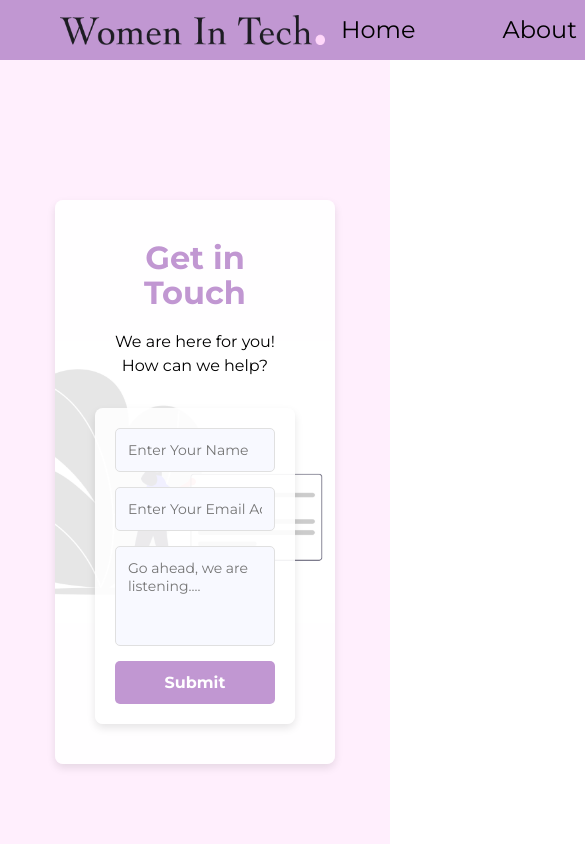
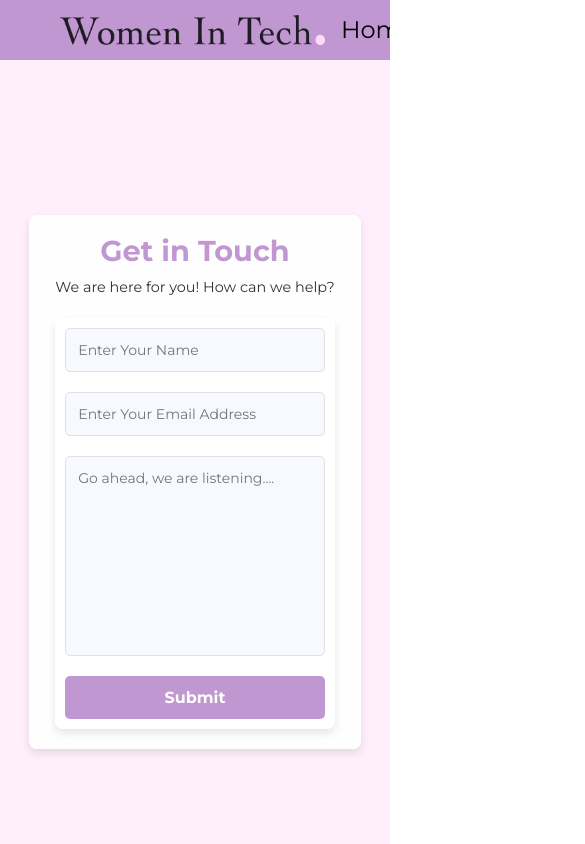
Before and after one commit to llamadrama000/Web-Dev_WomenInTech, a React (Vite) app in the folder WIT-website/: page /contact in a window 390 px wide. Shown: the top 844 px of the page, 585 px wide, since content can reach past the window. Built offline with nearby package versions, Linux system fonts and the light colour scheme.

Commit message:
overall website updates

```diff
--- a/WIT-website/src/Pages/About.jsx
+++ b/WIT-website/src/Pages/About.jsx
@@ -4,8 +4,8 @@ import '../Styles/AboutUs.css';
 import AboutUsPic from '../assets/WebsitePictures/AboutUsPic.jpg'; // Correctly import the image
 
 const About = () => {
-  const description = "Women in Tech is a dynamic club dedicated to empowering and supporting women in the technology field. It strives to create a safe, inclusive, and inspiring space where women can connect, collaborate, and thrive in their tech journeys. The club focuses on fostering professional growth, building confidence, and encouraging innovation through mentorship programs, workshops, networking events, and leadership opportunities. By celebrating the achievements of women in tech and addressing the challenges they face, Women in Tech aims to cultivate a supportive community that inspires members to reach their full potential and make meaningful contributions to the industry.";
-
+  const description = "Women in Tech is a dynamic club dedicated to empowering and supporting women in the technology field. It strives to create a safe, inclusive, and inspiring space where women can connect, collaborate, and thrive in their tech journeys. The club focuses on fostering professional growth, building confidence, and encouraging innovation through mentorship programs, workshops, networking events, and leadership opportunities. By celebrating the achievements of women in tech and addressing the challenges they face, Women in Tech aims to cultivate a supportive community that inspires members to reach their full potential and make meaningful contributions to the industry. ";
+  const description1= "Women In Tech hosts weekly club meetings on Thursdays in the CBA during U-hour (12-1pm), discussing various topics including guest speakers from various tech fields, professional development, and informational discussions about fields in tech! Make sure to follow our socials to keep up with the club :)"
   return (
     <div className="about-container">
       <div className="title-container">
@@ -14,6 +14,8 @@ const About = () => {
       <div className="about-content">
         <div className="description-section">
           <p>{description}</p>
+          <br /> {/* Add an extra line */}
+          <p>{description1}</p>
         </div>
         <div className="image-card">
           <div className="purple-dot"></div>
--- a/WIT-website/src/Styles/AboutUs.css
+++ b/WIT-website/src/Styles/AboutUs.css
@@ -44,7 +44,7 @@
   font-family: 'Montserrat', sans-serif;
   font-size: 1.2rem;
   color: #5A005A;
-
+  line-height: 2; /* Optional: improve readability */
 }
 
 .image-card {
--- a/WIT-website/src/Styles/Contact.css
+++ b/WIT-website/src/Styles/Contact.css
@@ -1,83 +1,84 @@
 @import url('https://fonts.googleapis.com/css2?family=Montserrat:wght@400;500;600;700&display=swap');
 
+/* Full-screen background container */
 .ContactBackground {
-    background-color: #ffeffd; /* White background for the entire container */
-    min-height: 100vh; /* Full screen height */
-    width: 100vw; /* Full screen width */
-    display: flex; /* Use flexbox for centering content */
-    justify-content: center; /* Space out the form and icons */
-    align-items: center; /* Vertically center the form and icons */
-    padding: 20px; /* Add padding to prevent the form from touching screen edges */
+    background-color: #ffeffd;
+    height: 100vh; /* Ensures full height */
+    width: 100vw; /* Ensures full width */
+    display: flex;
+    justify-content: center; /* Centers form horizontally */
+    align-items: center; /* Centers form vertically */
+    padding: 20px; /* Prevents elements from touching screen edges */
+    overflow: hidden; /* Prevents unwanted scrolling */
 }
 
+/* Contact Form Container */
 .ContactContainer {
-    max-width: 1000px; /* Increased max width for a larger container */
-    width: 80%; /* Increase the width to 80% of the viewport */
-    background-color: rgba(255, 255, 255, 0.9); /* Semi-transparent white background */
-    border-radius: 8px; /* Rounded corners for the form container */
-    padding: 40px; /* Internal spacing */
-    box-shadow: 0 4px 8px rgba(0, 0, 0, 0.1); /* Subtle shadow for depth */
-    text-align: center; /* Center-align content */
-
-    /* Apply background image and adjust positioning */
-    background-image: url('../assets/Backgrounds/ContactUsImage.png');
-    background-position: right; /* Shift background image 50px further to the right */
-    background-repeat: no-repeat; /* Ensure the image is not repeated */
-    background-size: auto 50%; /* Scale the image height to 50% of the container */
-    display: flex; /* Use flexbox layout */
-    flex-direction: column; /* Stack the form elements vertically */
-    justify-content: center; /* Vertically center the form */
+    width: 90%; /* Ensures responsiveness */
+    max-width: 800px; /* Prevents excessive stretching */
+    background-color: rgba(255, 255, 255, 0.95);
+    border-radius: 8px;
+    padding: 40px;
+    box-shadow: 0 4px 8px rgba(0, 0, 0, 0.1);
+    text-align: center;
+    display: flex;
+    flex-direction: column;
+    align-items: center;
+    justify-content: center;
 }
 
-
+/* Contact Form Title */
 .ContactTitle {
     font-family: 'Montserrat', sans-serif;
-    color: #c197d2; /* Purple header color */
-    font-size: 2rem; /* Corrected syntax for rem units */
-    text-align: center;
+    color: #c197d2;
+    font-size: 2rem;
+    margin-bottom: 10px;
+}
+
+/* Contact Form Subtitle */
+.ContactSubtitle {
+    font-family: 'Montserrat', sans-serif;
+    font-size: 1rem;
+    color: #333;
     margin-bottom: 20px;
 }
 
-.ContactSubtitle {
-    font-family: 'Montserrat', sans-serif;
-    font-size: 16px;
-    color: #000;
-    margin-bottom: 30px;
-    text-align: center;
+/* Contact Form */
+.ContactForm {
+    width: 100%;
+    max-width: 800px; /* Limits form width */
+    display: flex;
+    flex-direction: column;
+    gap: 20px;
+    padding: 10px;
+    background-color: rgba(255, 255, 255, 0.95);
+    border-radius: 8px;
+    box-shadow: 0 4px 8px rgba(0, 0, 0, 0.1);
 }
 
-.ContactForm {
-    width: 100%;
-    max-width: 500px; /* Adjust form width */
-    display: flex;
-    flex-direction: column;
-    gap: 15px; /* Space between form elements */
-    padding: 20px; /* Add padding for spacing inside the form */
-    background-color: rgba(255, 255, 255, 0.9); /* Semi-transparent background for better contrast */
-    border-radius: 8px; /* Rounded corners */
-    box-shadow: 0 4px 8px rgba(0, 0, 0, 0.1); /* Subtle shadow for depth */
-}
-
+/* Input Fields */
 .ContactInput, .ContactTextarea {
     font-family: 'Montserrat', sans-serif;
     width: 100%;
     padding: 12px;
     border: 1px solid #e0e0e0;
     border-radius: 5px;
-    background-color: #f8f9ff; /* Light background */
+    background-color: #f8f9ff;
     font-size: 14px;
     box-sizing: border-box;
 }
 
+/* Textarea Field */
 .ContactTextarea {
-    height: 100px;
-    resize: none; /* Disable resizing */
+    height: 200px;
+    resize: none;
 }
 
+/* Submit Button */
 .ContactButton {
     width: 100%;
     padding: 12px;
-    background-color: #c197d2; /* Purple button color */
+    background-color: #c197d2;
     border: none;
     border-radius: 5px;
     color: #fff;
@@ -85,9 +86,29 @@
     font-size: 16px;
     font-weight: bold;
     cursor: pointer;
-    transition: background-color 0.3s ease; /* Smooth transition for hover effect */
+    transition: background-color 0.3s ease;
 }
 
 .ContactButton:hover {
-    background-color: #a773b5; /* Darker purple on hover */
+    background-color: #a773b5;
 }
+
+/* Responsive Fix */
+@media (max-width: 768px) {
+    .ContactContainer {
+        width: 95%; /* Expands form on smaller screens */
+        padding: 20px;
+    }
+
+    .ContactForm {
+        max-width: 100%;
+    }
+
+    .ContactTitle {
+        font-size: 1.8rem;
+    }
+
+    .ContactSubtitle {
+        font-size: 0.9rem;
+    }
+}
--- a/WIT-website/src/Styles/NavBar.css
+++ b/WIT-website/src/Styles/NavBar.css
@@ -5,6 +5,8 @@
     align-items: center; /* Centers elements vertically */
     background-color: #c197d2;
     height: 60px;
+    margin: 0;
+    padding: 0;
 }
 
 /* Left side logo styling */
--- a/WIT-website/src/Styles/Team.css
+++ b/WIT-website/src/Styles/Team.css
@@ -1,4 +1,11 @@
 @import url('https://fonts.googleapis.com/css2?family=Montserrat:wght@400;500;600;700&display=swap');
+html, body {
+  height: 100%;
+  margin: 0;
+  padding: 0;
+  overflow-x: hidden; /* Prevents horizontal scrolling */
+  overflow-y: auto; /* Ensures vertical scrolling */
+}
 
 .parent-container {
     height: auto; /* Ensure the body takes up full height */
@@ -7,6 +14,7 @@
     display: flex;
     flex-direction: column;
     justify-content: flex-start;
+    overflow-y: auto;
   }
 
 .team-page {
@@ -15,41 +23,35 @@
     margin: 0;
     display: flex;
     flex-direction: column;
-    align-items: center;
-    justify-content: flex-start;
     padding-top: 2rem;
+    margin-top: 0rem;
   }
 
   .President-section{
     display: flex;
     flex-wrap: wrap;
     justify-content: center;
-    gap: 10rem;
-    margin-top: 22rem;
+    gap: 15rem;
+    margin-top:8rem;
   }
 
   .title-team {
-    width: 100%;
     text-align: center;
-    padding-top: 2rem;
-    margin-bottom: 1rem;
+    margin: 1rem auto; /* Centers the box horizontally and adds vertical margin */
+    padding: 1rem 2rem; /* Adds spacing inside the box */
+    border: 2px solid #c197d2; /* Box border */
+    box-shadow: 0px 4px 10px #5e336f; /* Box shadow */
+    border-radius: 30px; /* Rounded corners */
+    display: inline-block; /* Shrinks to fit content */
   }
 
   .EboardTitle {
-  font-family: 'Montserrat', sans-serif;
-  position: absolute;
-  top: 23%;
-  left: 50%;
-  transform: translate(-50%, -50%);
-  display: flex;
-  justify-content: center;
-  align-items: center;
-  text-align: center;
-  border: 2px solid #c197d2;
-  box-shadow: 0px 4px 10px #5e336f;
-  border-radius: 30px;
-  height: 110px;
-  width: 35%;
+    font-family: 'Montserrat', sans-serif;
+    font-size: 2.5rem; /* Adjust font size */
+    color: #5e336f; /* Title color */
+    text-align: center;
+    line-height: 1.5; /* Adjust line spacing for multi-line titles */
+    word-wrap: break-word; /* Ensures long text wraps */
   }
 
 
@@ -58,7 +60,7 @@
     flex-wrap: wrap;
     justify-content: center;
     gap: 10rem;
-    margin-top: 10rem;
+    margin-top: 6rem;
   }
 
   /* Specific container for co-presidents to ensure they are on top */
@@ -74,8 +76,8 @@
   }
 
   .member-img {
-    width: 200px;
-    height: 200px;
+    width: 150px;
+    height: 150px;
     border-radius: 50%;
     object-fit: cover; /* Ensures the image fits inside the circle without stretching */
   }
@@ -110,23 +112,25 @@
     margin-top: -1.5%;
   }
 
+  .title-webteam {
+    margin: 1rem auto;
+    text-align: center;
+    margin-top: 5rem;
+    margin-bottom: 1rem;
+    padding: 1rem 2rem; /* Adds spacing inside the box */
+    border: 2px solid #c197d2; /* Box border */
+    box-shadow: 0px 4px 10px #5e336f; /* Box shadow */
+    border-radius: 30px; /* Rounded corners */
+    display: inline-block; /* Shrinks to fit content */
+  }
+
   .WebDevTitle{
     font-family: 'Montserrat', sans-serif;
-    font-size: 2.5rem;
-    position: relative;
-    top: 23%;
-    left: 50%;
-    transform: translate(-50%, -50%);
-    display: flex;
-    justify-content: center;
-    align-items: center;
+    font-size: 2.5rem; /* Adjust font size */
+    color: #5e336f; /* Title color */
     text-align: center;
-    border: 2px solid #c197d2;
-    box-shadow: 0px 4px 10px #5e336f;
-    border-radius: 30px;
-    height: 110px;
-    width: 35%;
-    margin-top: 80px;
+    line-height: 1.5; /* Adjust line spacing for multi-line titles */
+    word-wrap: break-word; /* Ensures long text wraps */
   }
 
   .WebTeam-section{
@@ -134,5 +138,6 @@
     flex-wrap: wrap;
     justify-content: center;
     gap: 10rem;
-    margin-top: 5rem;
+    margin-top: 8rem;
+    margin-bottom: 2rem;
   }
--- a/WIT-website/src/Styles/home.css
+++ b/WIT-website/src/Styles/home.css
@@ -1,28 +1,38 @@
 @import url('https://fonts.googleapis.com/css2?family=Montserrat:wght@400;500;600;700&display=swap');
 
+/* Ensure full viewport coverage and prevent scrolling */
+html, body {
+  height: 100%;
+  width: 100%;
+  margin: 0;
+  padding: 0;
+  overflow: hidden;
+}
 
-
+/* Main container that takes up the full screen */
 .home {
-  background-image: url('../assets/Backgrounds/homePage.png');
+  background-image: url('../assets/Backgrounds/home1.png');
   background-repeat: no-repeat;
+  background-size: cover; /* Cover ensures it fills screen properly */
+  background-position: center;
   background-size: 100% 100%;
-  background-position: center;
-  min-height: 100vh;
-  width: 100%;
+  height: 100vh;
+  width: 100vw;
   display: flex;
   flex-direction: column;
   align-items: center;
-  overflow-x: hidden;
+  justify-content: space-between; /* Adjusts spacing dynamically */
   margin: 0;
+  padding: 0;
 }
 
+/* Logo container - adjusted margin for responsiveness */
 .logo-container {
-  margin-top: 200px;
+  margin-top: 5vh; /* Responsive margin */
   padding: 16px 67px;
   box-shadow: 0px 4px 10px #5e336f;
   border-radius: 30px;
   height: 110px;
-
   border: 2px solid #c197d2;
 }
 
@@ -31,16 +41,17 @@
   height: auto;
 }
 
+/* Carousel container - prevents overflow */
 .carousel-container {
   position: relative;
-  width: 100%;
-  height: 350px;
-  margin-top: 200px;
+  width: 90vw; /* Responsive width */
+  height: 70vh; /* Adjust height to fit within viewport */
   display: flex;
-  align-items: center; /* Align items vertically */
-  justify-content: center; /* Center the carousel and buttons */
+  align-items: center;
+  justify-content: center;
 }
 
+/* Navigation buttons */
 .prev-btn,
 .next-btn {
   position: relative;
@@ -56,7 +67,7 @@
   justify-content: center;
   align-items: center;
   border-radius: 50%; /* Optional: make buttons circular */
-  box-shadow: 0px 4px 8px rgba(0, 0, 0, 0.3); /* Add depth with shadow */
+  box-shadow: 0px 4px 8px rgba(0, 0, 0, 0.3);
 }
 
 .prev-btn {
@@ -67,6 +78,7 @@
   margin-left: 1vw; /* Space between button and carousel */
 }
 
+/* Carousel images */
 .carousel {
   display: flex;
   transition: transform 0.5s ease;
@@ -88,15 +100,14 @@
   border-bottom-width: 50px; /* Extra space for bottom to simulate Polaroid */
   border-radius: 5px; /* Optional: Slight rounding for modern Polaroid feel */
   box-shadow: 0px 4px 10px rgba(0, 0, 0, 0.3); /* Add shadow for depth */
-
 }
-
 
 .carousel-image.center {
   background-color: #5e336f;
   opacity: 1;
 }
 
+/* Decorative dot above carousel images */
 .carousel-image::before {
   content: ''; /* Empty content to create the dot */
   position: absolute;
@@ -106,36 +117,61 @@
   width: 25px;
   height: 25px;
   background-color: #c197d2; /* Blue dot */
-  border-radius: 50%; /* Make it circular */
-}
-.image-links {
-  display: flex; /* Flex container for social links */
-  flex-direction: column; /* Stack links vertically */
-  gap: 20px; /* Add spacing between each link */
-  margin-top: 200px; /* Positioning */
-  justify-content: flex-start;
-  margin-bottom: 20px;
-  position: relative;
-  left: -42%; /* Adjust this value to move it left or right */
+  border-radius: 50%;
 }
 
-.social-link {
-  display: flex; /* Flex container for each link */
-  flex-direction: row; /* Arrange logo and text in a row */
-  align-items: center; /* Align logo and text vertically */
-  text-decoration: none; /* Remove underline from links */
-  color: inherit; /* Inherit text color */
-  gap: 20px; /* Add spacing between logo and text */
+/* Ensure Social Media Icons Stay Below Title */
+.image-links {
+  position: relative; /* Keeps it inside the home container */
+  display: flex;
+  flex-direction: row; /* Display icons in a row */
+  gap: 20px; /* Space between each icon */
+  align-items: center;
+  justify-content: center;
+  width: 100%;
+  text-align: center;
+  padding-bottom: 10px; /* Prevents overlap */
 }
 
-.social-logo {
-  width: 50px; /* Set a consistent size for logos */
-  height: auto;
-  border-radius: 10px; /* Optional: Add rounding */
+/* Social links - keep only icons */
+.social-link {
+  text-decoration: none;
+  color: inherit;
+  display: flex;
+  justify-content: center;
+  align-items: center;
 }
 
-.social-text {
-  font-size: 16px; /* Text size */
-  font-weight: bold; /* Make the text stand out */
-  text-align: left; /* Align text to the left */
+/* Social media logos */
+.social-logo {
+  width: 40px; /* Adjust size as needed */
+  height: auto;
+  border-radius: 10px;
 }
+::-webkit-scrollbar {
+  width: 10px;
+}
+
+::-webkit-scrollbar-track {
+  background: #ffe0f0;
+  border-radius: 10px;
+}
+
+::-webkit-scrollbar-thumb {
+  background: linear-gradient(45deg, #c197d2, #856293);
+  border-radius: 10px;
+  box-shadow: 0px 0px 10px rgba(193, 151, 210, 0.5);
+}
+
+::-webkit-scrollbar-thumb:hover {
+  background: linear-gradient(45deg, #a773b5, #6b4d8b);
+}
+
+/* Responsive Fix */
+@media (max-width: 1024px) {
+  .image-links {
+    flex-direction: column;
+    width: 100%;
+  }
+
+}
--- a/WIT-website/src/assets/Team/teamInfo.js
+++ b/WIT-website/src/assets/Team/teamInfo.js
@@ -8,7 +8,7 @@ export const teamInfo = [
     {
         id: 0,
         name: "Rane Dy",
-        role: ["Project Manager,", "Co-lead,", "UI/UX Designer"],
+        role: ["Project Manager,", "Co-lead"],
         picture: RaneImage,
         linkedin: "https://www.linkedin.com/in/ranedy/",
       },
```
Also changed, not shown: WIT-website/src/Pages/Team.jsx (+5 -2 lines), WIT-website/src/Pages/home.jsx (+19 -21 lines), WIT-website/src/Styles/Events.css (+3 -5 lines), WIT-website/src/assets/Backgrounds/home1.png (added), WIT-website/src/assets/Backgrounds/homePage.png, WIT-website/src/components/Footer/Footer.jsx (line endings or trailing spaces).
